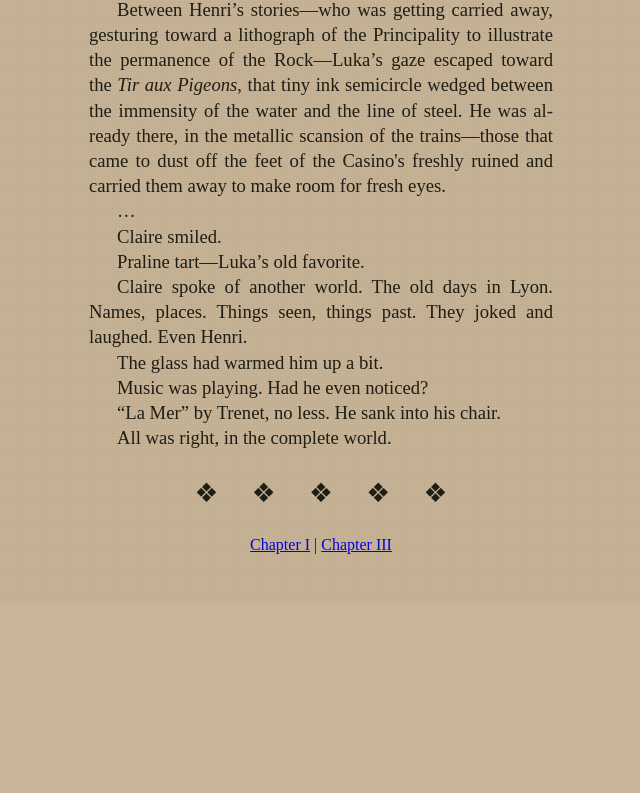
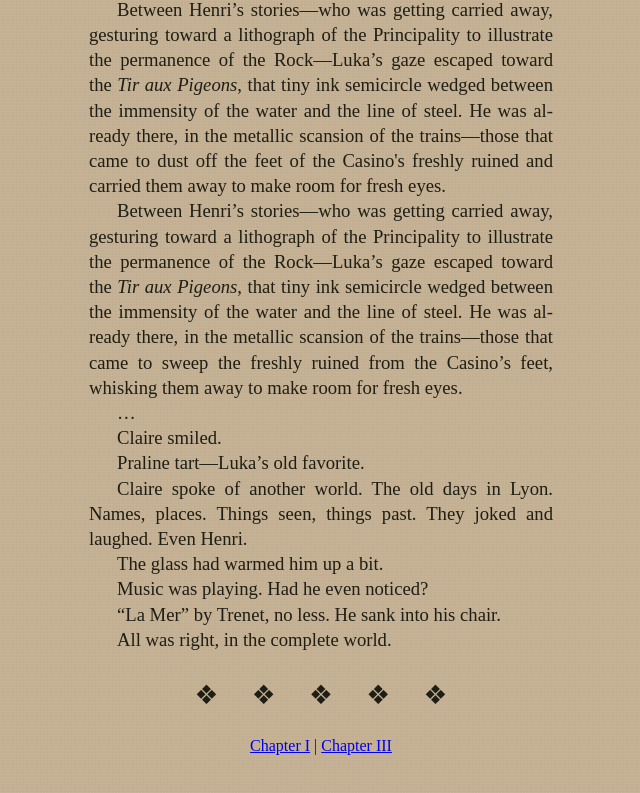
Before and after one commit to esaulpaugh/esaulpaugh.github.io, a plain HTML site: page translation-2.html in a window 1280 px wide. Shown: the part 2787-3580 px from the top of the page, without its empty margins (319-959 px from the left). Before the commit the page ends 3389 px from the top, so only its background shows below. Drawn offline with Linux system fonts and the light colour scheme.

Commit message:
add canonical links;
address one translation error;

```diff
--- a/translation-2.html
+++ b/translation-2.html
@@ -7,6 +7,7 @@
     <meta name="robots" content="noindex, nofollow">
     <meta name="viewport" content="width=device-width, initial-scale=1">
     <meta name="description" content="Draft excerpt from the novel 'The Paper Pugilist and The Thief' – Chapter II. Some like a Renaissance man. For everyone else, there is Duval.">
+    <link rel="canonical" href="https://esaulpaugh.github.io/pugiliste-de-papier-2.html">
     <style>
         body {
           text-rendering: optimizeLegibility;
@@ -185,6 +186,7 @@
     <p>Henri gave him a verbal guided tour of Monaco. The history. The history of his family. Luka nodded with the required vigor.</p>
 
     <p>Between Henri’s stories—who was getting carried away, gesturing toward a lithograph of the Principality to illustrate the permanence of the Rock—Luka’s gaze escaped toward the <i>Tir aux Pigeons</i>, that tiny ink semicircle wedged between the immensity of the water and the line of steel. He was already there, in the metallic scansion of the trains—those that came to dust off the feet of the Casino's freshly ruined and carried them away to make room for fresh eyes.</p>
+    <p>Between Henri’s stories—who was getting carried away, gesturing toward a lithograph of the Principality to illustrate the permanence of the Rock—Luka’s gaze escaped toward the <i>Tir aux Pigeons</i>, that tiny ink semicircle wedged between the immensity of the water and the line of steel. He was already there, in the metallic scansion of the trains—those that came to sweep the freshly ruined from the Casino’s feet, whisking them away to make room for fresh eyes.</p>
 
     <p>…</p>
 
```
Also changed, not shown: translation-1.html (+1 -0 lines), translation-3.html (+1 -0 lines).
